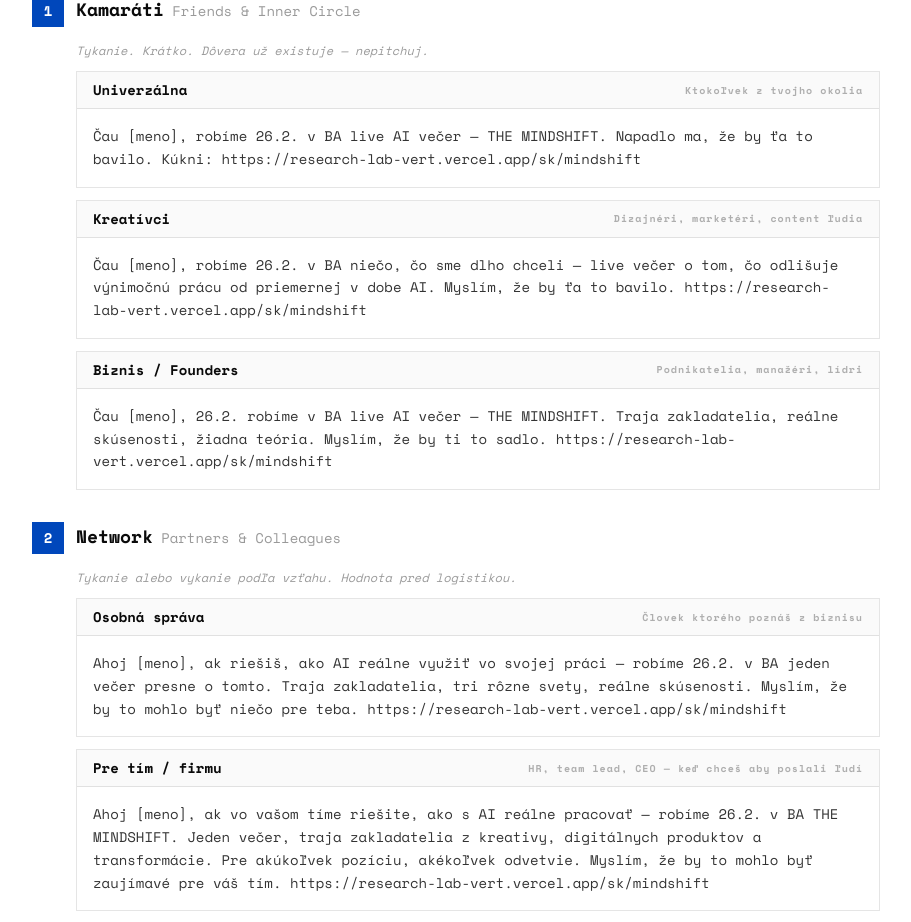
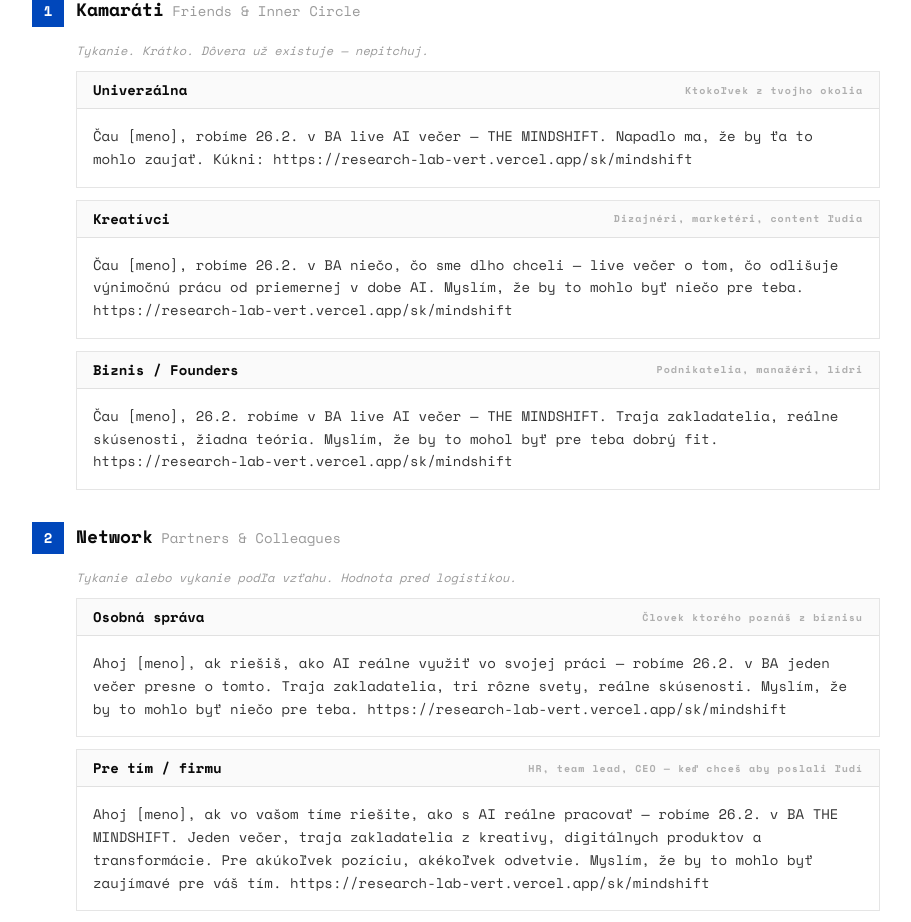
Before and after one commit to princeofwellness/researchlab, a Next.js app: page /sales in a window 1280 px wide. Shown: the part 5196-6118 px from the top of the page, without its empty margins (184-1095 px from the left). Built offline with nearby package versions, Linux system fonts and the light colour scheme.

Commit message:
Fix friend-tier templates: natural Slovak closers (zaujať, niečo pre teba, dobrý fit)

```diff
--- a/src/app/sales/page.tsx
+++ b/src/app/sales/page.tsx
@@ -210,17 +210,17 @@ const OUTREACH_TEMPLATES = [
             {
                 label: "Univerzálna",
                 audience: "Ktokoľvek z tvojho okolia",
-                message: "Čau [meno], robíme 26.2. v BA live AI večer — THE MINDSHIFT. Napadlo ma, že by ťa to bavilo. Kúkni: https://research-lab-vert.vercel.app/sk/mindshift",
+                message: "Čau [meno], robíme 26.2. v BA live AI večer — THE MINDSHIFT. Napadlo ma, že by ťa to mohlo zaujať. Kúkni: https://research-lab-vert.vercel.app/sk/mindshift",
             },
             {
                 label: "Kreatívci",
                 audience: "Dizajnéri, marketéri, content ľudia",
-                message: "Čau [meno], robíme 26.2. v BA niečo, čo sme dlho chceli — live večer o tom, čo odlišuje výnimočnú prácu od priemernej v dobe AI. Myslím, že by ťa to bavilo. https://research-lab-vert.vercel.app/sk/mindshift",
+                message: "Čau [meno], robíme 26.2. v BA niečo, čo sme dlho chceli — live večer o tom, čo odlišuje výnimočnú prácu od priemernej v dobe AI. Myslím, že by to mohlo byť niečo pre teba. https://research-lab-vert.vercel.app/sk/mindshift",
             },
             {
                 label: "Biznis / Founders",
                 audience: "Podnikatelia, manažéri, lídri",
-                message: "Čau [meno], 26.2. robíme v BA live AI večer — THE MINDSHIFT. Traja zakladatelia, reálne skúsenosti, žiadna teória. Myslím, že by ti to sadlo. https://research-lab-vert.vercel.app/sk/mindshift",
+                message: "Čau [meno], 26.2. robíme v BA live AI večer — THE MINDSHIFT. Traja zakladatelia, reálne skúsenosti, žiadna teória. Myslím, že by to mohol byť pre teba dobrý fit. https://research-lab-vert.vercel.app/sk/mindshift",
             },
         ],
     },
```
